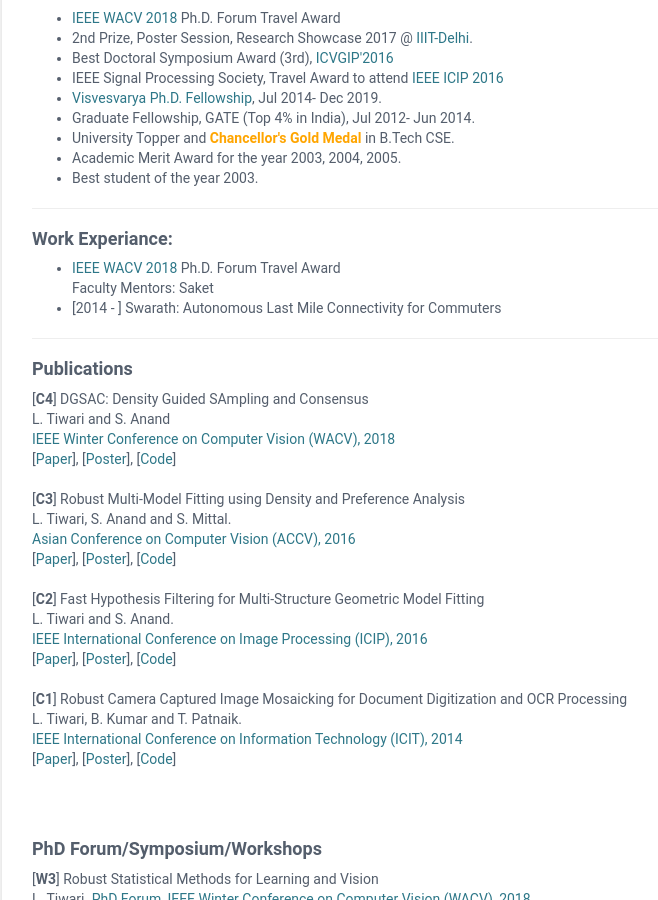
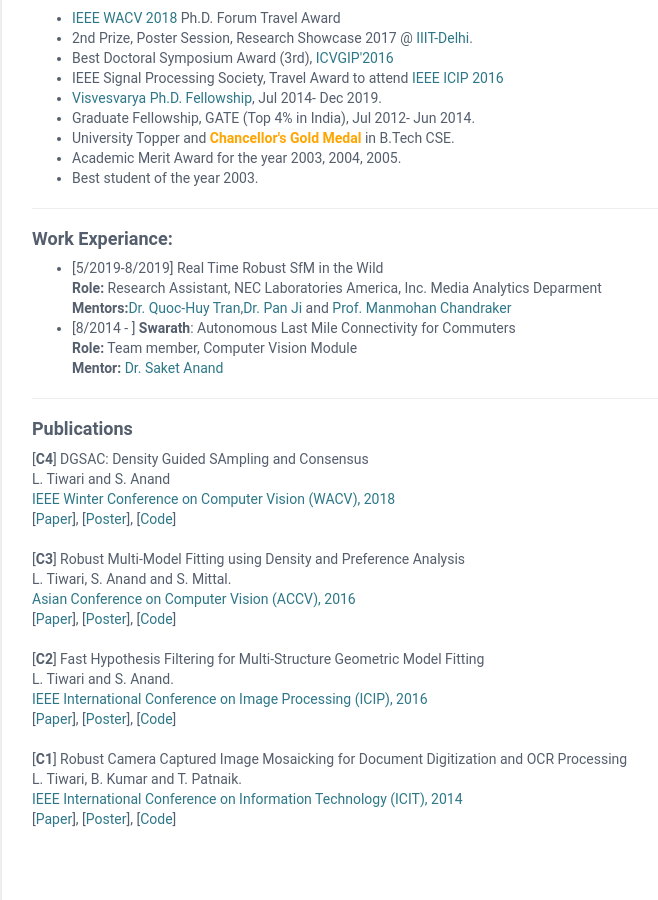
Before and after one commit to lokender/lokender.github.io, a Jekyll site: the page built from index.html, in a window 1280 px wide and 900 px high, scrolled down 534 px. Shown: the whole window, without its empty margins (288-946 px from the left). Built offline with Jekyll 4.4.1, drawn with Linux system fonts in a browser that asks for light colours.

Commit message:
Update aboutme.html
u

```diff
--- a/_includes/aboutme.html
+++ b/_includes/aboutme.html
@@ -30,9 +30,13 @@
 <hr>
 <strong><h4>Work Experiance:</h4></strong>
 <ul>
-	<li><a href="http://wacv18.uccs.us/">IEEE WACV 2018</a> Ph.D. Forum Travel Award </br>
-	Faculty Mentors: Saket</li>
-  <li>[2014 - ] Swarath: Autonomous Last Mile Connectivity for Commuters </li>
+	<li>[5/2019-8/2019] Real Time Robust SfM in the Wild </br>
+	<b>Role:</b> Research Assistant, NEC Laboratories America, Inc. Media Analytics Deparment</br>
+        <b>Mentors:</b><a href="http://www.nec-labs.com/quoc-huy-tran">Dr. Quoc-Huy Tran</a>,<a href="http://www.nec-labs.com/pan-ji">Dr. Pan Ji</a> and <a href="https://cseweb.ucsd.edu/~mkchandraker/">Prof. Manmohan Chandraker</a> </li>
+
+<li>[8/2014 - ] <b>Swarath</b>: Autonomous Last Mile Connectivity for Commuters</br>
+<b>Role:</b> Team member, Computer Vision Module</br>
+<b>Mentor:</b><a href="https://faculty.iiitd.ac.in/~anands/"> Dr. Saket Anand </a></li>
 </ul>
 
 <hr>
```
